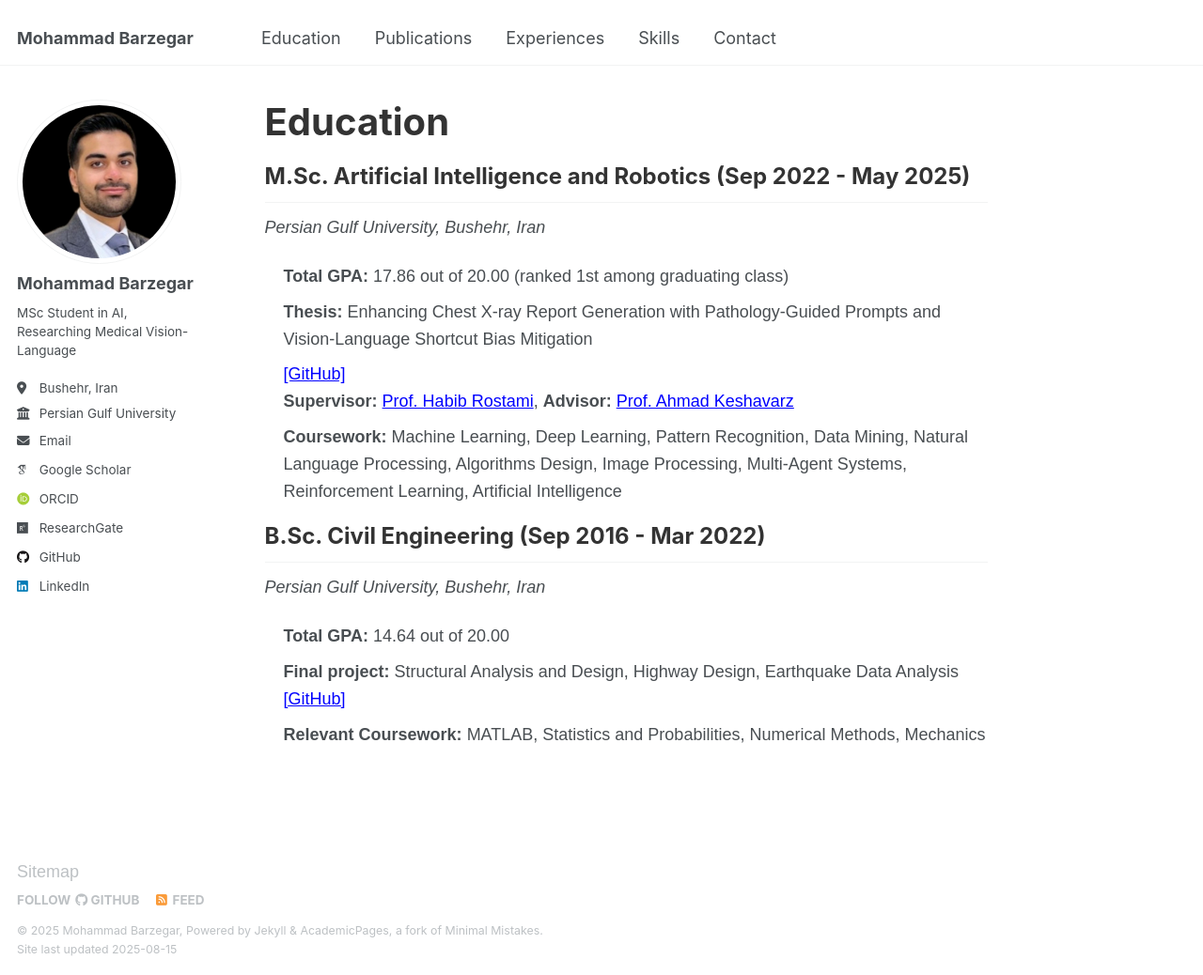
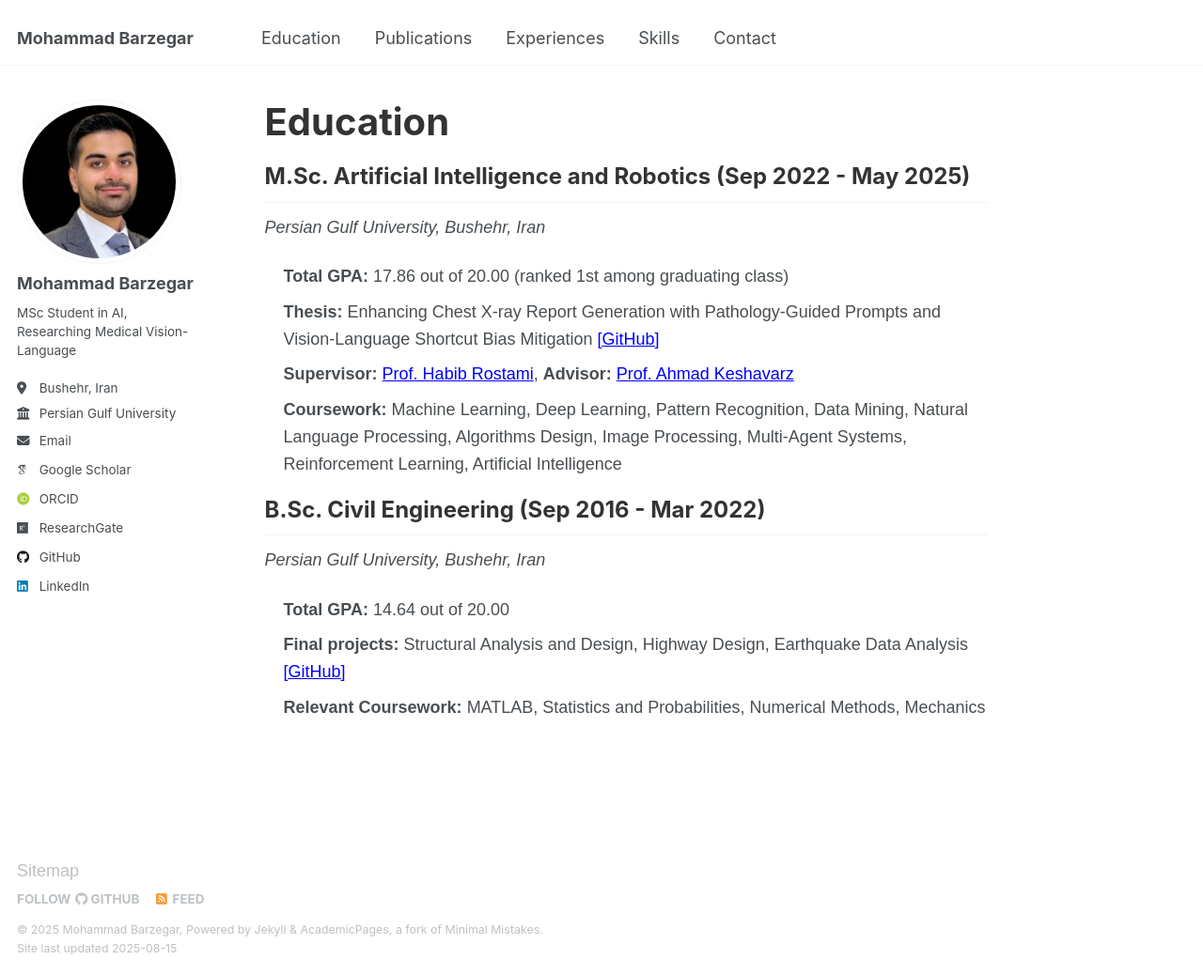
Before and after one commit to mbrz97/mbrz97.github.io, a Jekyll site: the page built from _pages/education.html, in a window 1280 px wide and 1038 px high. Shown: the whole window at 94% size. Built offline with Jekyll 4.4.1, drawn with Linux system fonts in a browser that asks for light colours; some web fonts are replaced.

Commit message:
Update education.html

```diff
--- a/_pages/education.html
+++ b/_pages/education.html
@@ -83,7 +83,7 @@ author_profile: true
             <div class="details">
                 <ul>
                     <li><strong>Total GPA:</strong> 17.86 out of 20.00 (ranked 1st among graduating class)</li>
-                    <li><strong>Thesis:</strong> Enhancing Chest X-ray Report Generation with Pathology-Guided Prompts and Vision-Language Shortcut Bias Mitigation</li> <a href="https://github.com/mbrz97/CXR-Image-Captioning" target="_blank">[GitHub]</a></li>
+                    <li><strong>Thesis:</strong> Enhancing Chest X-ray Report Generation with Pathology-Guided Prompts and Vision-Language Shortcut Bias Mitigation <a href="https://github.com/mbrz97/CXR-Image-Captioning" target="_blank">[GitHub]</a></li>
                     <li><strong>Supervisor:</strong> <a href="https://scholar.google.com/citations?hl=en&user=s6FF_qsAAAAJ&view_op=list_works" target="_blank">Prof. Habib Rostami</a>, <strong>Advisor:</strong> <a href="https://scholar.google.com/citations?user=NeD822UAAAAJ&hl=en" target="_blank">Prof. Ahmad Keshavarz</a></li>
                     <li><strong>Coursework:</strong> Machine Learning, Deep Learning, Pattern Recognition, Data Mining, Natural Language Processing, Algorithms Design, Image Processing, Multi-Agent Systems, Reinforcement Learning, Artificial Intelligence</li>
                 </ul>
@@ -96,7 +96,7 @@ author_profile: true
             <div class="details">
                 <ul>
                     <li><strong>Total GPA:</strong> 14.64 out of 20.00</li>
-                    <li><strong>Final project:</strong> Structural Analysis and Design, Highway Design, Earthquake Data Analysis <a href="https://github.com/mbrz97/BSc_Projects" target="_blank">[GitHub]</a></li>
+                    <li><strong>Final projects:</strong> Structural Analysis and Design, Highway Design, Earthquake Data Analysis <a href="https://github.com/mbrz97/BSc_Projects" target="_blank">[GitHub]</a></li>
                     <li><strong>Relevant Coursework:</strong> MATLAB, Statistics and Probabilities, Numerical Methods, Mechanics</li>
                 </ul>
             </div>
```
